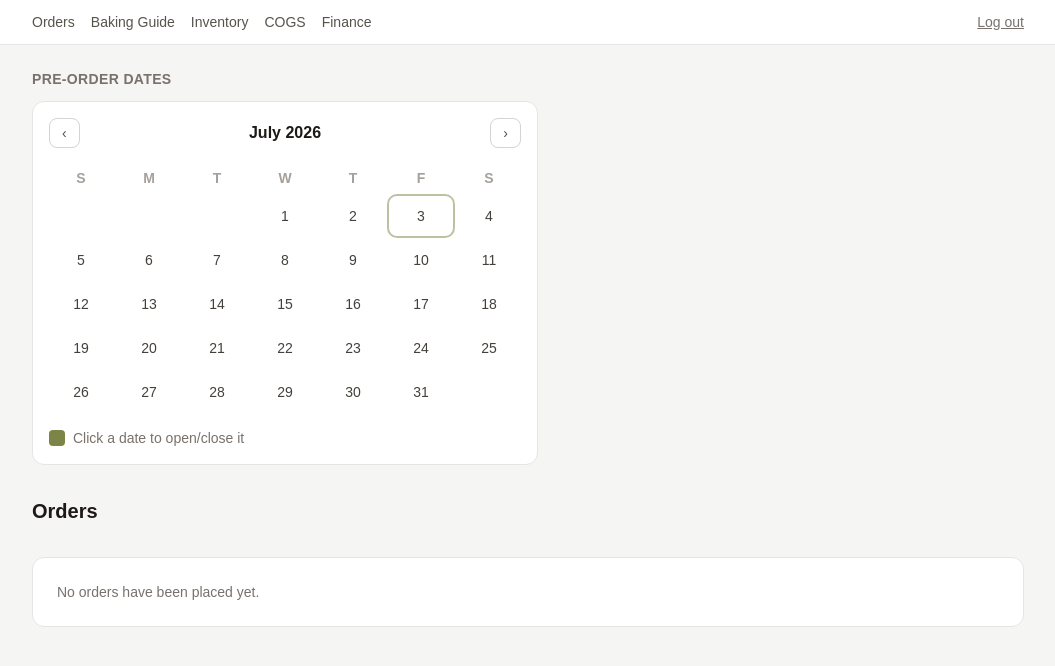
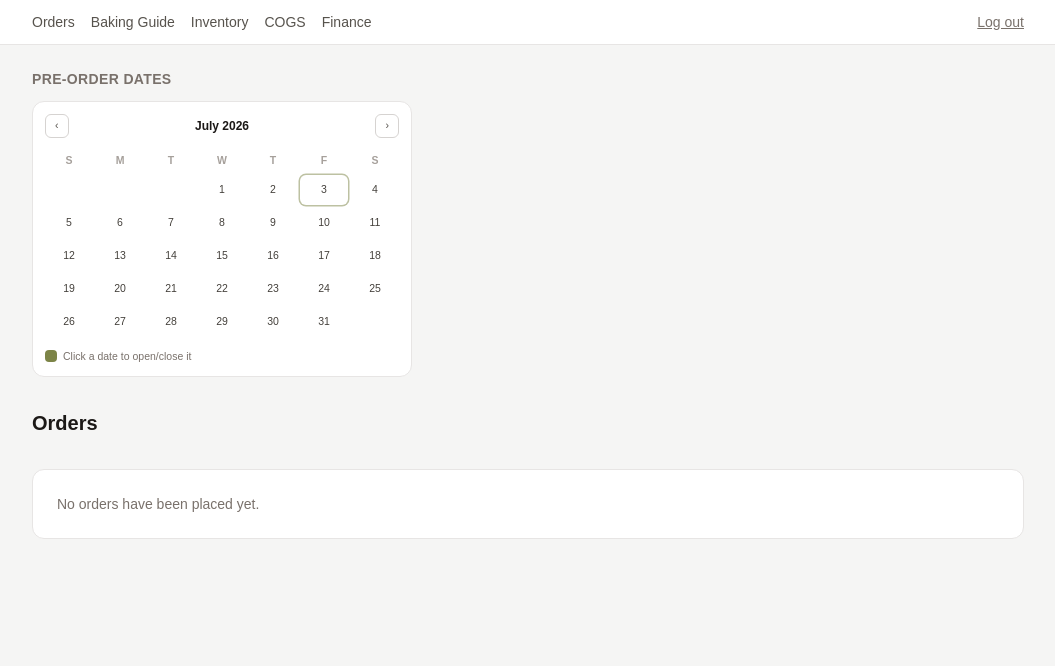
Before and after one commit to shahnazadiibah/crumbsbakehouse_page, a Next.js app: page /admin in a window 1280 px wide. Shown: the top 666 px of the page, without its empty margins (112-1167 px from the left). Built offline with nearby package versions, Linux system fonts and the light colour scheme; no server answers; the database is empty.

Commit message:
Shrink pre-order dates calendar to 0.75x in Orders tab

```diff
--- a/src/components/admin/OpenDatesManager.tsx
+++ b/src/components/admin/OpenDatesManager.tsx
@@ -62,16 +62,16 @@ export default function OpenDatesManager({ dates }: { dates: string[] }) {
   }
 
   return (
-    <div className="w-fit space-y-4 rounded-xl border border-stone-200 bg-white p-4">
+    <div className="w-fit space-y-3 rounded-xl border border-stone-200 bg-white p-3">
       <div className="flex items-center justify-between">
         <button
           type="button"
           onClick={() => goToMonth(-1)}
-          className="rounded-lg border border-stone-300 px-3 py-1 text-sm text-stone-600 hover:bg-stone-100"
+          className="rounded-md border border-stone-300 px-[9px] py-[3px] text-[10.5px] text-stone-600 hover:bg-stone-100"
         >
           ‹
         </button>
-        <p className="text-base font-semibold text-stone-900">
+        <p className="text-xs font-semibold text-stone-900">
           {firstOfMonth.toLocaleDateString("en-GB", {
             month: "long",
             year: "numeric",
@@ -80,15 +80,15 @@ export default function OpenDatesManager({ dates }: { dates: string[] }) {
         <button
           type="button"
           onClick={() => goToMonth(1)}
-          className="rounded-lg border border-stone-300 px-3 py-1 text-sm text-stone-600 hover:bg-stone-100"
+          className="rounded-md border border-stone-300 px-[9px] py-[3px] text-[10.5px] text-stone-600 hover:bg-stone-100"
         >
           ›
         </button>
       </div>
 
-      <div className="grid grid-cols-7 gap-1 text-center text-sm">
+      <div className="grid grid-cols-7 gap-[3px] text-center text-[10.5px]">
         {WEEKDAY_LABELS.map((w) => (
-          <div key={w} className="py-1 font-semibold text-stone-400">
+          <div key={w} className="py-[3px] font-semibold text-stone-400">
             {w[0]}
           </div>
         ))}
@@ -101,11 +101,11 @@ export default function OpenDatesManager({ dates }: { dates: string[] }) {
               type="button"
               disabled={isPending}
               onClick={() => toggle(date)}
-              className={`h-10 w-16 rounded-lg text-sm transition-colors disabled:opacity-50 ${
+              className={`h-[30px] w-12 rounded-md text-[10.5px] transition-colors disabled:opacity-50 ${
                 openDates.has(date)
                   ? "bg-brand-olive font-semibold text-white hover:bg-brand-olive-dark"
                   : "text-stone-700 hover:bg-stone-100"
-              } ${date === todayStr ? "ring-2 ring-brand-olive/50" : ""} ${
+              } ${date === todayStr ? "ring-[1.5px] ring-brand-olive/50" : ""} ${
                 pendingDate === date ? "animate-pulse" : ""
               }`}
             >
@@ -115,11 +115,11 @@ export default function OpenDatesManager({ dates }: { dates: string[] }) {
         )}
       </div>
 
-      <div className="flex items-center gap-2 text-sm text-stone-500">
-        <span className="inline-block h-4 w-4 rounded bg-brand-olive" />
+      <div className="flex items-center gap-[6px] text-[10.5px] text-stone-500">
+        <span className="inline-block h-3 w-3 rounded bg-brand-olive" />
         Click a date to open/close it
       </div>
-      {error && <p className="text-sm text-red-700">{error}</p>}
+      {error && <p className="text-[10.5px] text-red-700">{error}</p>}
     </div>
   );
 }
```
